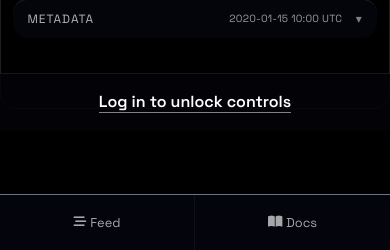
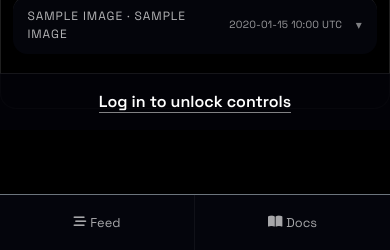
Before and after one commit to ibsoft/SkyFrame, a Flask app: page /feed in a window 390 px wide. Shown: the part 594-844 px from the top of the page. Run offline with Flask 3, Linux system fonts and the light colour scheme; tables that the repository leaves empty hold one stand-in row (values such as "Sample post"); some libraries are stand-ins or nearby versions.

Commit message:
fix on metadata

```diff
--- a/static/css/styles.css
+++ b/static/css/styles.css
@@ -925,7 +925,7 @@ body.metadata-open .action-column .action-icon {
         margin-top: auto;
         position: static;
         z-index: auto;
-        margin: 0 0.75rem 0.35rem;
+        margin: 0.6rem 0.75rem -0.6rem;
         border-radius: 0.9rem;
     }
 }
--- a/templates/feed.html
+++ b/templates/feed.html
@@ -82,7 +82,7 @@
                 {% endif %}
                 <details class="metadata-sheet">
                     <summary>
-                        Metadata
+                        {{ image.object_name }} · {{ image.observer_name }}
                         {% if image.observed_at %}
                             <span class="metadata-summary-time">{{ image.observed_at.strftime('%Y-%m-%d %H:%M UTC') }}</span>
                         {% endif %}
```
